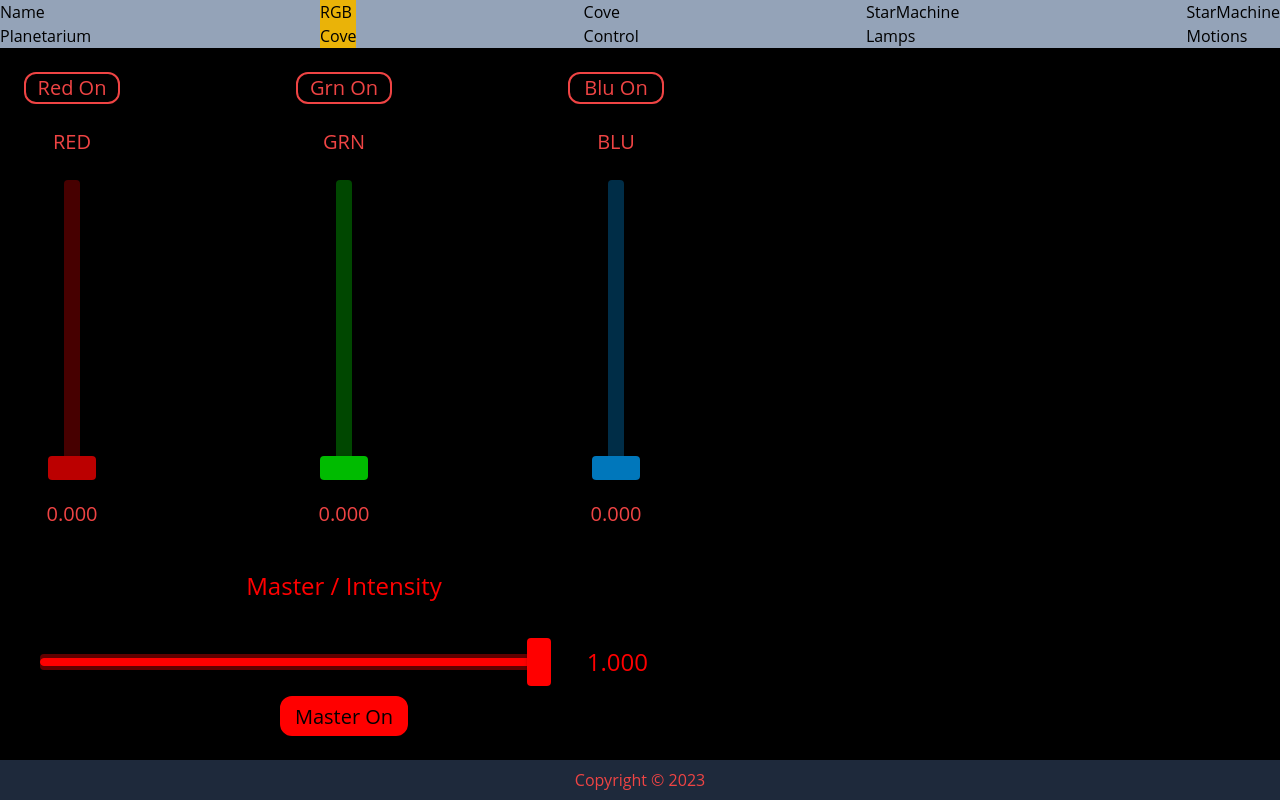
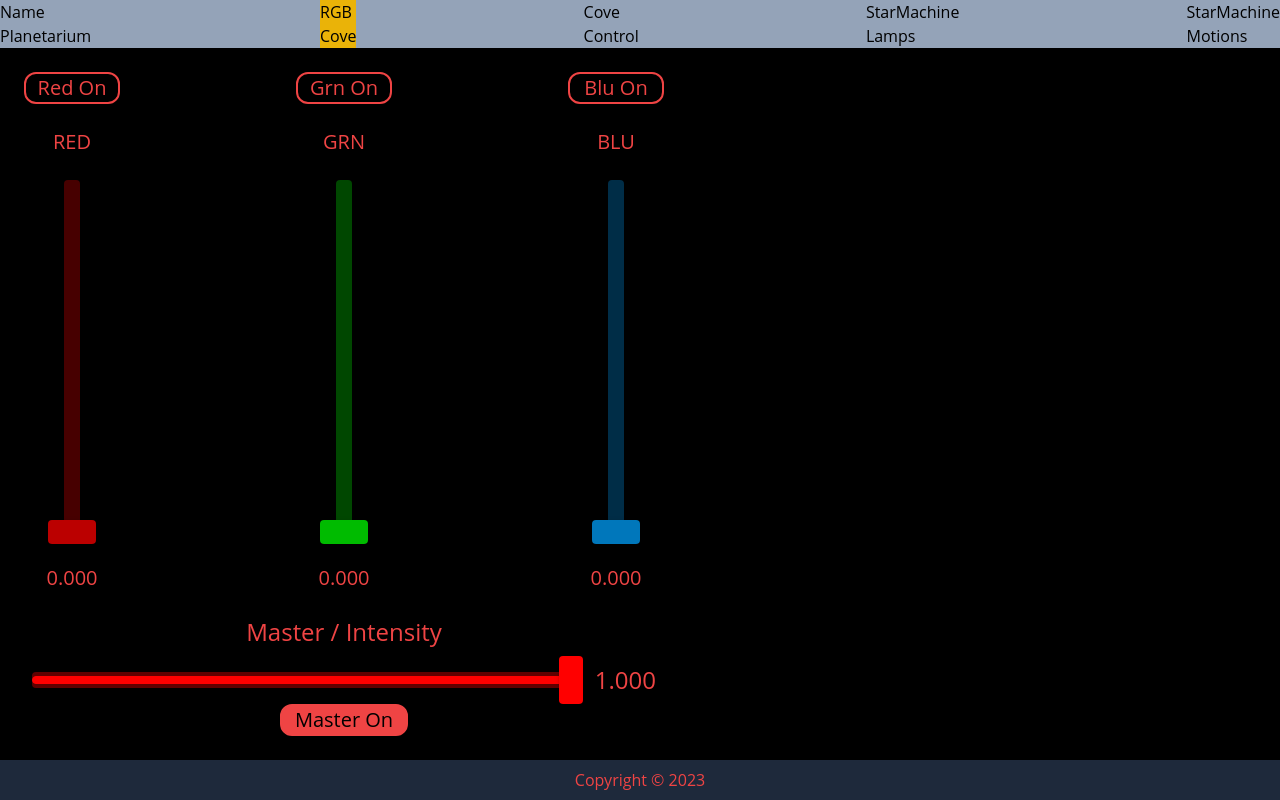
Before and after one commit to CelestialCoyote/react-hercules-chromacove, a React (Create React App) app in the folder frontend/: page /rgbcove in a window 1280 px wide. Built offline with nearby package versions, Linux system fonts and the light colour scheme.

Commit message:
converted master slider and vertical slider to tailwind

```diff
--- a/frontend/src/Components/CoveSliderVertical/CoveSliderVerical.js
+++ b/frontend/src/Components/CoveSliderVerical.jsx
@@ -1,6 +1,6 @@
 import { useState } from 'react';
 import Slider from '@mui/material/Slider';
-import { baseAPI } from '../../userConfig/baseAPI';
+import { baseAPI } from '../userConfig/baseAPI';
 
 
 const CoveSliderVertical = ({ coveColor, color, setLevel, level }) => {
@@ -67,15 +67,20 @@ const CoveSliderVertical = ({ coveColor, color, setLevel, level }) => {
 		};
 	};
 
-	const coveButton = "bg-black border-red-500 border-2 text-red-500 text-xl rounded-xl w-24 hover:border-red-300 hover:text-red-300";
-	const coveButtonOn = "bg-red-500 border-red-500 border-2 text-black text-xl rounded-xl w-24 hover:bg-red-300 hover:border-red-300";
+	const coveButtonBase = "border-red-500 border-2 text-xl rounded-xl w-24";
+	const coveButton = "bg-black text-red-500 hover:border-red-300 hover:text-red-300";
+	const coveButtonOn = "bg-red-500 text-black hover:bg-red-300 hover:border-red-300";
 
 	return (
 
 		<div className="flex flex-col items-center">
 
 			<button
-                className={isOff ? `${coveButton}` : `${coveButtonOn}`}
+                className={isOff ?
+					`${coveButtonBase} ${coveButton}`
+					:
+					`${coveButtonBase} ${coveButtonOn}`
+				}
 				onClick={handleToggleButton}
             >
                 {coveColor} {isOff ? "On" : "Off"}
--- a/frontend/src/Components/Header/Header.js
+++ /dev/null
@@ -1,13 +0,0 @@
-import './Header.css';
-
-
-const Header = ({ title }) => {
-    return (
-        <header className="Header">
-            <h1>{title}</h1>
-        </header>
-    );
-};
-
-
-export default Header
--- a/frontend/src/Components/MasterSlider/MasterSlider.js
+++ b/frontend/src/Components/MasterSlider.jsx
@@ -1,7 +1,6 @@
 import { useState } from 'react';
 import Slider from '@mui/material/Slider';
 //import { baseAPI } from '../../userConfig/baseAPI';
-import './MasterSlider.css';
 
 
 const MasterSlider = ({ channelData, channelState, masterValue, setMasterValue, duration }) => {
@@ -92,13 +91,20 @@ const MasterSlider = ({ channelData, channelState, masterValue, setMasterValue,
         sendColorData(data);
     };
 
+	const masterButtonBase = "border-red-500 border-2 text-xl rounded-xl w-32";
+	const masterButton = "bg-black text-red-500 hover:border-red-300 hover:text-red-300";
+	const masterButtonOn = "bg-red-500 text-black hover:bg-red-300 hover:border-red-300";
+
     return (
+        <div className="flex flex-col items-center w-full">
 
-        <div className="master-slider-group">
+            <label
+				className="text-red-500 text-center text-2xl mt-2 mb-2"
+			>
+				Master / Intensity
+			</label>
 
-            <label className="master-text-label">Master / Intensity</label>
-
-            <div className="master-slider-and-value">
+            <div className="flex items-center p-2 w-full">
                 <Slider
                     sx={{
                         //color: { color },
@@ -125,12 +131,20 @@ const MasterSlider = ({ channelData, channelState, masterValue, setMasterValue,
                     onChange={debounce(handleColorChange)}
                 />
 
-                <label className="master-text">{masterValue.toFixed(3)}</label>
+                <label
+					className="text-red-500 text-center text-2xl ml-6"
+				>
+					{masterValue.toFixed(3)}
+				</label>
 
             </div>
 
             <button
-                className={isOff ? "master-button" : "master-button-on"}
+				className={isOff ?
+					`${masterButtonBase} ${masterButton}`
+					:
+					`${masterButtonBase} ${masterButtonOn}`
+				}
                 onClick={handleToggleButton}
             >
                 Master {isOff ? "Off" : "On"}
--- a/frontend/src/Components/MasterSlider/MasterSlider.css
+++ /dev/null
@@ -1,62 +0,0 @@
-.master-slider-group {
-    align-items: center;
-    display: flex;
-    flex-direction: column;
-    width: 100%;
-}
-
-.master-slider-and-value {
-    align-items: center;
-    display: flex;
-    flex-direction: row;
-    padding: 1.0rem;
-    width: 100%;
-}
-
-.master-button {
-    background-color: black;
-    border: 2px solid red;
-    border-radius: 0.75rem;
-    color: red;
-    font-size: 1.25rem;
-    height: 2.5rem;
-    margin: 0;
-    padding: 0.25rem;
-    width: 8.0rem;
-}
-
-.master-button-on {
-    background-color: red;
-    border: 2px solid red;
-    border-radius: 0.75rem;
-    color: black;
-    font-size: 1.25rem;
-    height: 2.5rem;
-    margin: 0;
-    padding: 0.25rem;
-    width: 8.0rem;
-}
-
-.master-button:hover {
-    border: 2px solid pink;
-    color: pink;
-}
-
-.master-button-on:hover {
-    background-color: pink;
-    border: 2px solid pink;
-}
-
-.master-text-label {
-    color: red;
-    font-size: 1.5rem;
-    padding: 1.5rem;
-    text-align: center;
-}
-
-.master-text {
-    color: red;
-    font-size: 1.5rem;
-    padding-left: 3.0rem;
-    text-align: center;
-}
--- a/frontend/src/pages/RGBCove/RGBCove.js
+++ b/frontend/src/pages/RGBCove/RGBCove.js
@@ -1,6 +1,6 @@
 import { useState } from 'react';
-import CoveSliderVertical from '../../components/CoveSliderVertical/CoveSliderVerical';
-import MasterSlider from '../../components/MasterSlider/MasterSlider';
+import CoveSliderVertical from '../../components/CoveSliderVerical';
+import MasterSlider from '../../components/MasterSlider';
 
 
 const RGBCove = () => {
```
Also changed, not shown: frontend/src/Components/Header/Header.css (deleted, +0 -17 lines).
